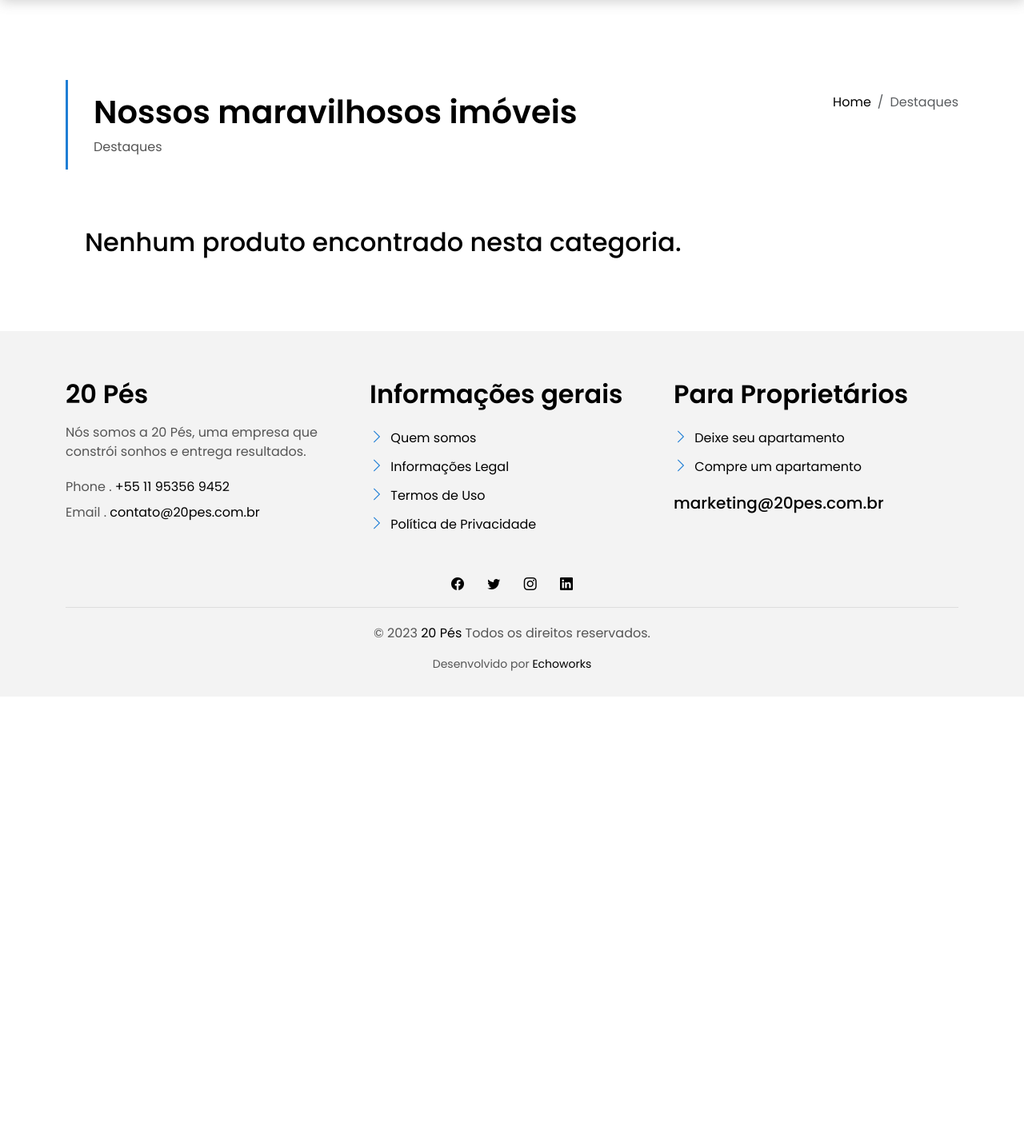
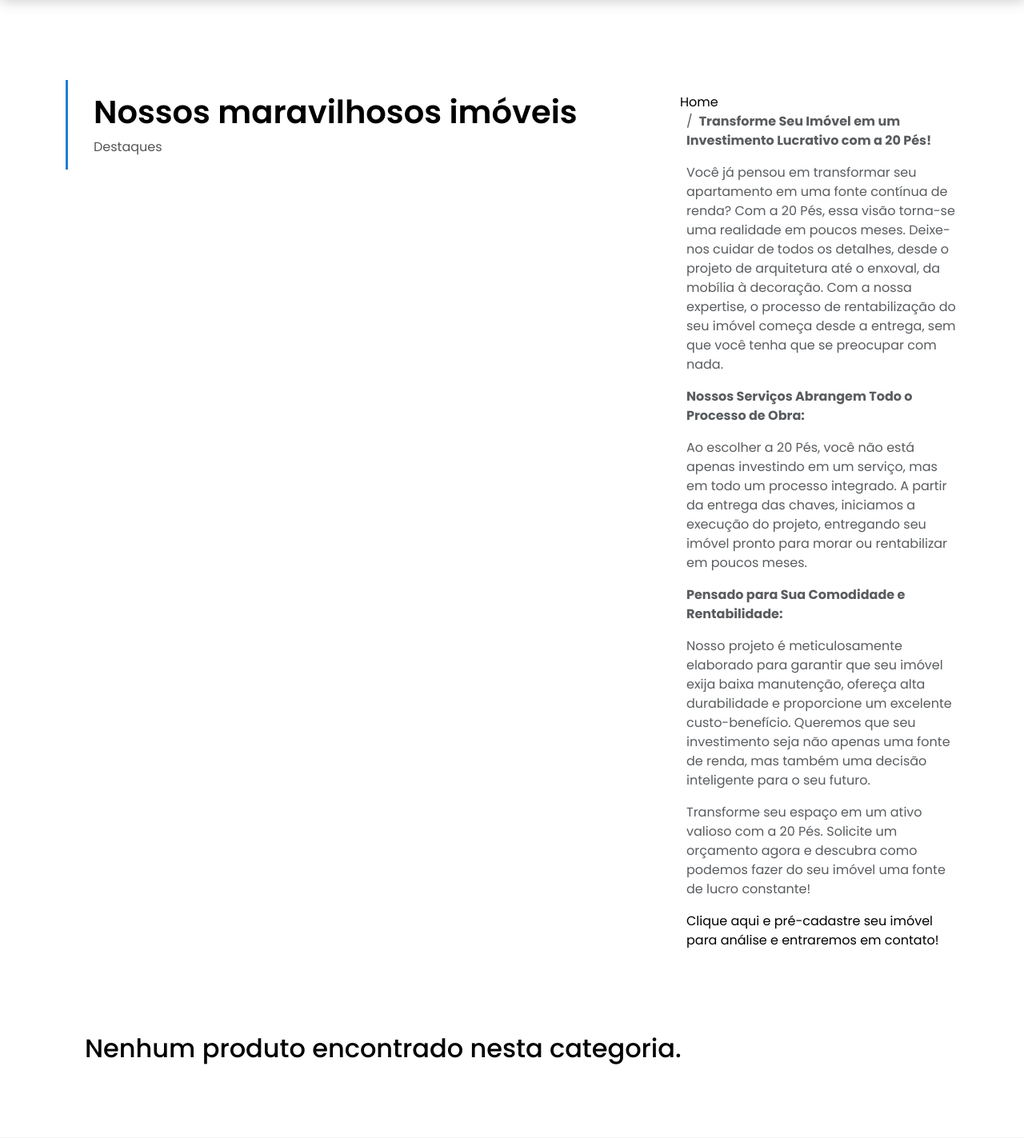
Before and after one commit to everlon/20pes, a Django app: a page that uses imoveis/templates/property-grid.html in a window 1280 px wide. Shown: the part 116-1539 px from the top of the page at 80% size. Before the commit the page ends 955 px from the top, so only its background shows below. Run offline with Django 4.2, Linux system fonts and the light colour scheme; data comes from the database, SQL or seed files in the repository; some libraries are stand-ins or nearby versions.

Commit message:
Texto Gestão e Locação

```diff
--- a/imoveis/templates/index.html
+++ b/imoveis/templates/index.html
@@ -118,7 +118,7 @@
                   <span class="bi bi-cart"></span>
                 </div>
                 <div class="card-title-c align-self-center">
-                  <h2 class="title-c">Estilo</h2>
+                  <h2 class="title-c">Gestão</h2>
                 </div>
               </div>
               <div class="card-body-c">
--- a/imoveis/templates/property-grid.html
+++ b/imoveis/templates/property-grid.html
@@ -24,7 +24,17 @@
                   <a href="{% url 'home' %}">Home</a>
                 </li>
                 <li class="breadcrumb-item active" aria-current="page">
-                    Destaques
+                  <p><strong>Transforme Seu Imóvel em um Investimento Lucrativo com a 20 Pés!</strong></p>
+                  <p>Você já pensou em transformar seu apartamento em uma fonte contínua de renda? Com a 20 Pés, essa visão torna-se uma realidade em poucos meses. Deixe-nos cuidar de todos os detalhes, desde o projeto de arquitetura até o enxoval, da mobília à decoração. Com a nossa expertise, o processo de rentabilização do seu imóvel começa desde a entrega, sem que você tenha que se preocupar com nada.</p>
+
+                  <p><strong>Nossos Serviços Abrangem Todo o Processo de Obra:</strong></p>
+                  <p>Ao escolher a 20 Pés, você não está apenas investindo em um serviço, mas em todo um processo integrado. A partir da entrega das chaves, iniciamos a execução do projeto, entregando seu imóvel pronto para morar ou rentabilizar em poucos meses.</p>
+
+                  <p><strong>Pensado para Sua Comodidade e Rentabilidade:</strong></p>
+                  <p>Nosso projeto é meticulosamente elaborado para garantir que seu imóvel exija baixa manutenção, ofereça alta durabilidade e proporcione um excelente custo-benefício. Queremos que seu investimento seja não apenas uma fonte de renda, mas também uma decisão inteligente para o seu futuro.</p>
+                  <p>Transforme seu espaço em um ativo valioso com a 20 Pés. Solicite um orçamento agora e descubra como podemos fazer do seu imóvel uma fonte de lucro constante!</p>
+
+                  <p><a href="{% url 'property-new-Auth' %}">Clique aqui e pré-cadastre seu imóvel para análise e entraremos em contato!</a></p>
                 </li>
               </ol>
             </nav>
```
